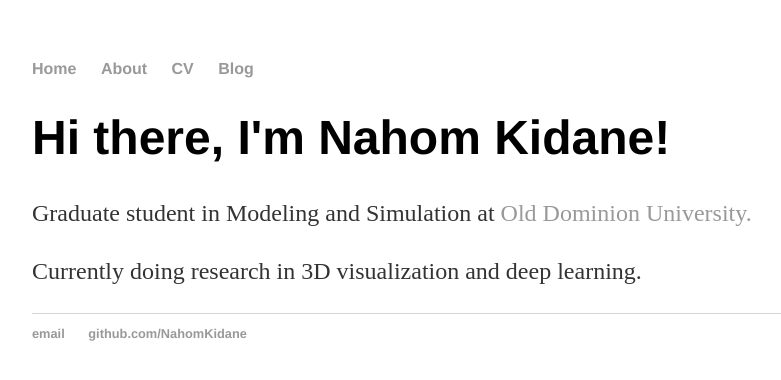
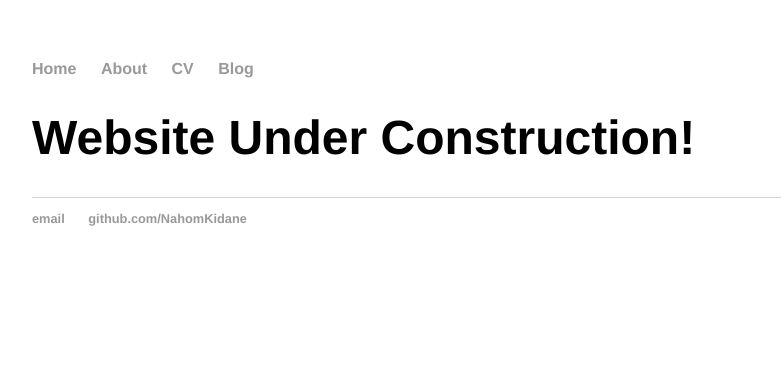
Before and after one commit to NahomKidane/NahomKidane.github.io, a Jekyll site: the page built from index.html, in a window 1280 px wide. Shown: the top 380 px of the page, without its empty margins (160-941 px from the left). Built offline with Jekyll 4.4.1, drawn with Linux system fonts in a browser that asks for light colours.

Commit message:
Update header and content in index.html

```diff
--- a/index.html
+++ b/index.html
@@ -3,7 +3,5 @@ layout: default
 title: Nahom Kidane
 ---
 <div class="blurb">
-	<h1>Hi there, I'm Nahom Kidane!</h1>
-	<p>Graduate student in Modeling and Simulation at <a href="https://www.odu.edu/msve"> Old Dominion University.</a></p>
-	<p>Currently doing research in 3D visualization and deep learning.</a></p>
+	   <h1> Website Under Construction!<h1>
 </div><!-- /.blurb -->
```
